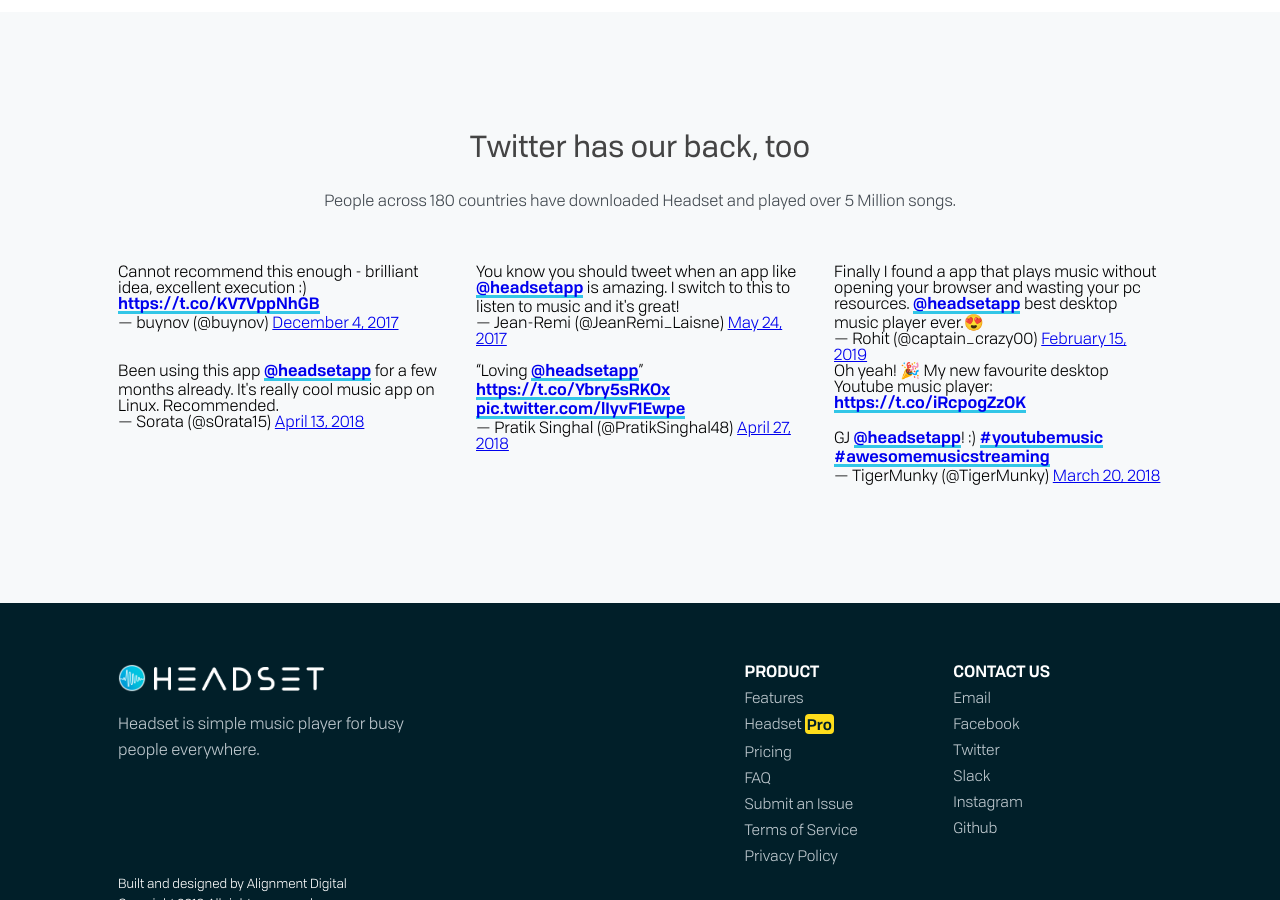
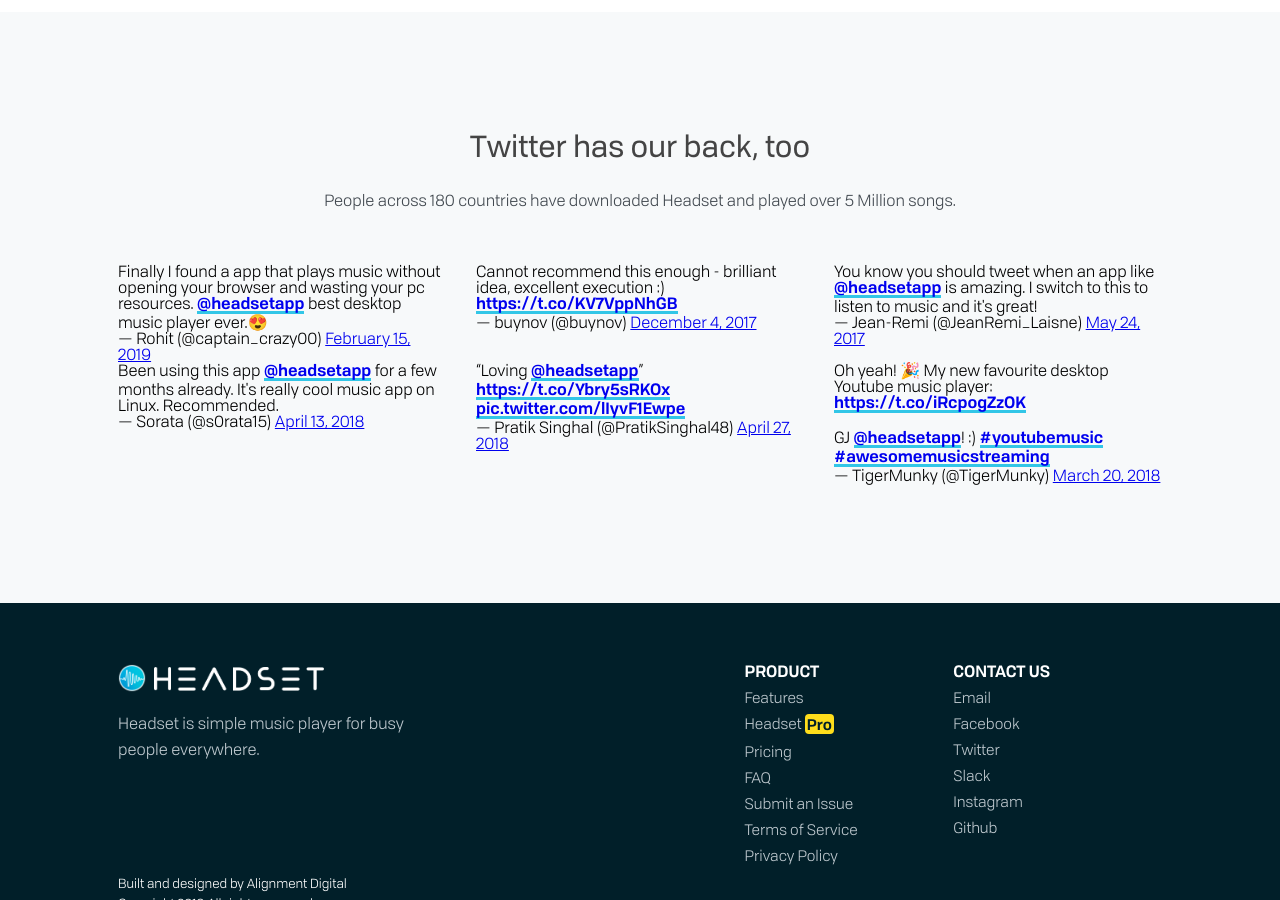
Before and after one commit to headsetapp/headsetapp.github.io, a Jekyll site: the page index.html, which Jekyll copies as it is, in a window 1280 px wide and 900 px high, scrolled down 7631 px. Built offline with Jekyll 4.4.1, drawn with Linux system fonts in a browser that asks for light colours; comment, search, counter and statistics services are not loaded; some of the changed lines change nothing that is shown.

Commit message:
re order tweet

```diff
--- a/index.html
+++ b/index.html
@@ -383,6 +383,12 @@
         </div>
       </div>
       <div class="twitter-grid">
+          <blockquote class="twitter-tweet" data-lang="en">
+              <p lang="en" dir="ltr">Finally I found a app that plays music without opening your browser and wasting your pc resources.
+                <a href="https://twitter.com/headsetapp?ref_src=twsrc%5Etfw">@headsetapp</a>
+                best desktop music player ever.😍</p>&mdash; Rohit (@captain_crazy00)
+              <a href="https://twitter.com/captain_crazy00/status/1096323821546524677?ref_src=twsrc%5Etfw">February 15, 2019</a>
+            </blockquote>
         <blockquote class="twitter-tweet" data-cards="hidden" data-lang="en">
           <p lang="en" dir="ltr">Cannot recommend this enough - brilliant idea, excellent execution :)
             <a href="https://t.co/KV7VppNhGB">https://t.co/KV7VppNhGB</a>
@@ -394,12 +400,7 @@
             <a href="https://twitter.com/headsetapp?ref_src=twsrc%5Etfw">@headsetapp</a> is amazing. I switch to this to listen to music and it&#39;s great!</p>&mdash; Jean-Remi (@JeanRemi_Laisne)
           <a href="https://twitter.com/JeanRemi_Laisne/status/867291437876080642?ref_src=twsrc%5Etfw">May 24, 2017</a>
         </blockquote>
-        <blockquote class="twitter-tweet" data-lang="en">
-            <p lang="en" dir="ltr">Finally I found a app that plays music without opening your browser and wasting your pc resources.
-              <a href="https://twitter.com/headsetapp?ref_src=twsrc%5Etfw">@headsetapp</a>
-              best desktop music player ever.😍</p>&mdash; Rohit (@captain_crazy00)
-            <a href="https://twitter.com/captain_crazy00/status/1096323821546524677?ref_src=twsrc%5Etfw">February 15, 2019</a>
-          </blockquote>
+
         <blockquote class="twitter-tweet" data-lang="en">
           <p lang="en" dir="ltr">Been using this app
             <a href="https://twitter.com/headsetapp?ref_src=twsrc%5Etfw">@headsetapp</a> for a few months already. It&#39;s really cool music app on Linux. Recommended.</p>&mdash; Sorata
```
